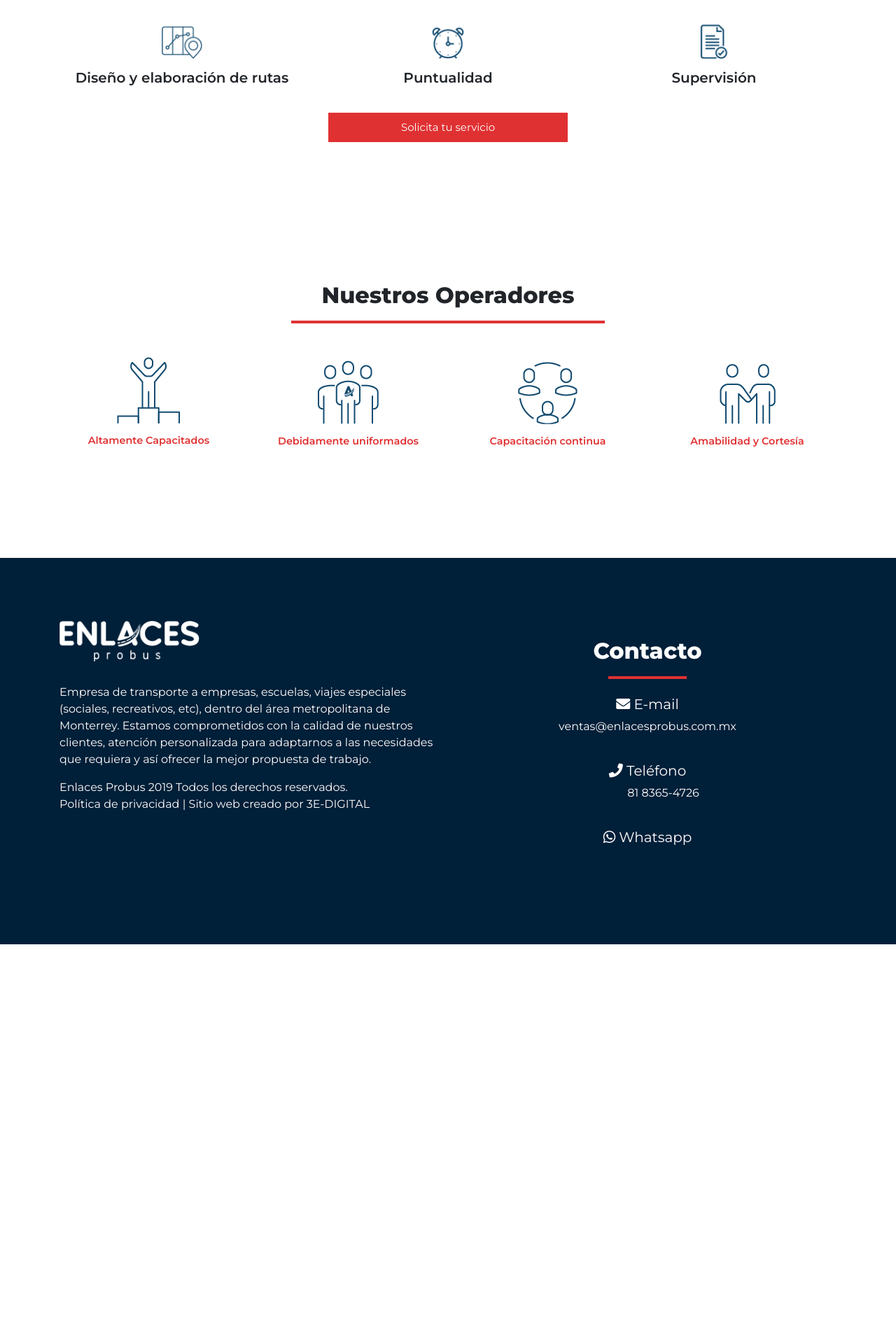
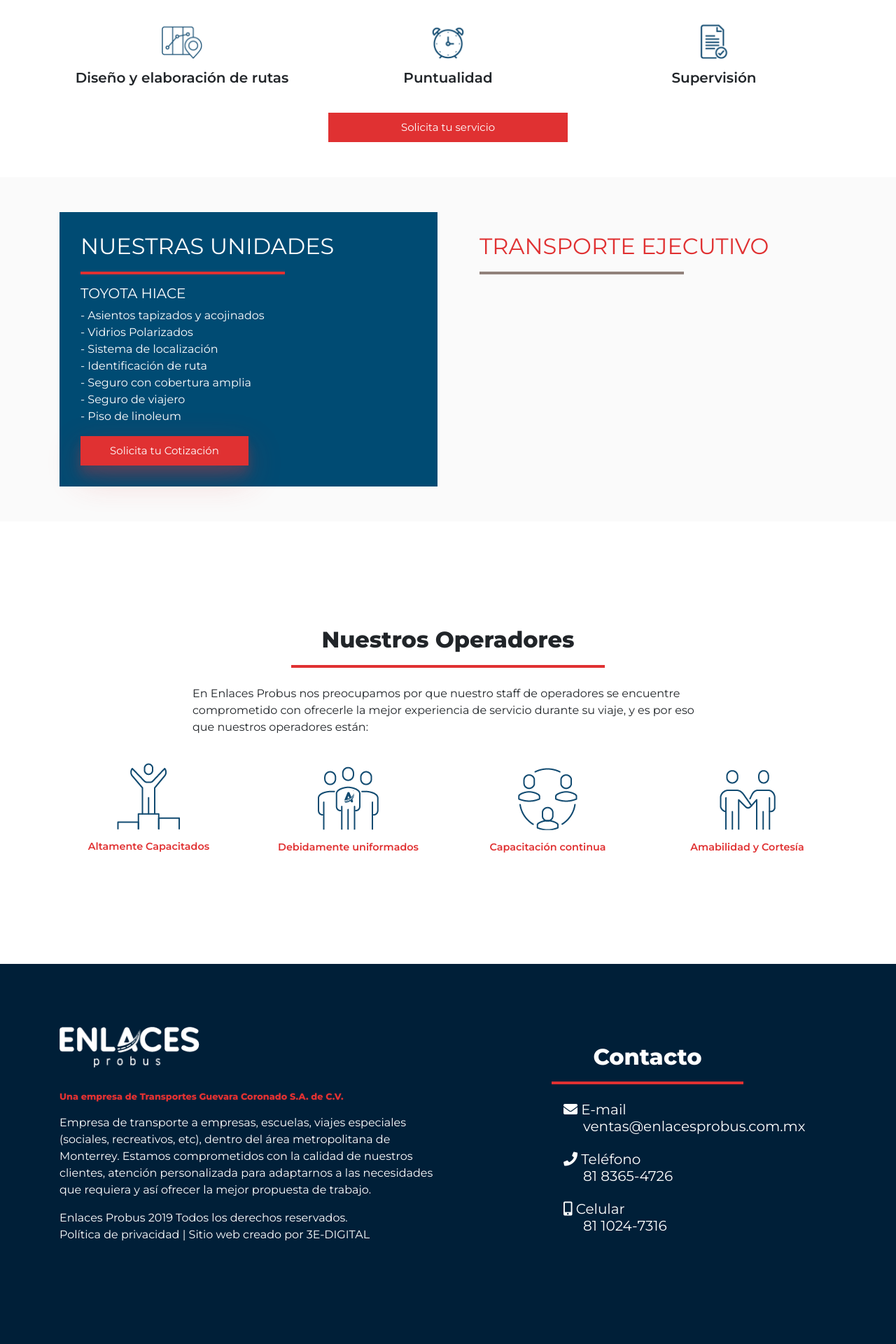
Before and after one commit to theonemanarmy/Pro-Bus, a PHP site: page / in a window 1280 px wide. Shown: the part 1456-3376 px from the top of the page at 70% size. Before the commit the page ends 2805 px from the top, so only its background shows below. Run offline with PHP 8.4, Linux system fonts and the light colour scheme; some libraries are stand-ins or nearby versions.

Commit message:
cambios en el footer y otras cosas

```diff
--- a/css/style.css
+++ b/css/style.css
@@ -219,6 +219,9 @@ a.color {
 .white {
     color:white;
 }
+.red{
+    color: rgba(224, 49, 50, 1);
+}
 /*---------------- intro -----------------*/
 #intro {
     z-index: 1;
@@ -424,6 +427,38 @@ p.transportacion {
     padding: 100px 0;
     text-align: center;
 }
+.ventajas .btn-5{
+    display: block;
+
+    position: relative;
+    background: rgba(224, 49, 50, 1);
+    width: 50%;
+    padding: 10px;
+    border: rgba(224, 49, 50, 1);
+    color: white;
+    font-weight: 400;
+    font-size: 15px;
+    -webkit-transition-duration: 0.4s; /* Safari */
+    transition-duration: 0.4s;
+    cursor: pointer;
+    text-align: center;
+    box-shadow: 0 12px 16px 0 rgba(224, 49, 50, 0.24),0 17px 50px 0 rgba(224, 49, 50, 0.24);
+}
+.ventajas .btn-5:hover{
+    background: rgba(224, 49, 50, 1);
+    border: rgba(224, 49, 50, 1);
+    color: white;
+    box-shadow: 0 12px 16px 0 rgba(0,0,0,0.24),0 17px 50px 0 rgba(0,0,0,0.19);
+}
+.content-Unidades{
+    background: rgba(0, 75, 115, 1);
+    margin: 50px 0;
+    padding: 30px;
+}
+.content-Unidad-fisica{
+    margin: 50px 0;
+    padding: 30px;
+}
 .form-control:hover , .form-control:focus {
     border: 3px solid #001F38 !important;
     outline-style: none;
@@ -461,6 +496,12 @@ footer .img-logo-footer{
     padding-bottom: 20px;
 }
 
+footer ul li a h5 span{
+    padding-left: 28px;
+}
+footer .list-footer{
+    padding-left: 150px;
+}
 h3.footer {
     font-weight: 800;
 }
@@ -578,6 +619,9 @@ h3.footer {
    .mostrar-1  {
        display: flex!important;
    }
+   footer .list-footer{
+    padding-left: 50px;
+    }
 
 }
 @media screen and (max-width:550px){
@@ -588,6 +632,15 @@ h3.footer {
         height: auto;
         width: 80px;
     }
+}
+
+@media screen and (max-width:480px){
+    footer ul li a h5 span{
+        padding-left: 0;
+    }
+    footer .list-footer{
+        padding-left: 12px;
+        }
 }
 
 @media screen and (max-width:450px){
--- a/index.html
+++ b/index.html
@@ -213,7 +213,38 @@
 
     <section class="ventajas">
         <div class="container">
+            <div class="row">
+                <div class="col-xs-12 col-sm-12 col-md-6">
+                    <div class="content-Unidades">
+                        <h2 class="text-left white">NUESTRAS UNIDADES</h2>
+                        <hr
+                            style="border: 2px solid rgba(224, 49, 50, 1); width:60%; margin-bottom: 15px; margin-left: 0;">
 
+                        <h5 class="text-left white">TOYOTA HIACE</h5>
+
+                        <ul class="white" style="padding: 0;">
+                            <li><span>-</span> Asientos tapizados y acojinados</li>
+                            <li><span>-</span> Vidrios Polarizados</li>
+                            <li><span>-</span> Sistema de localización</li>
+                            <li><span>-</span> Identificación de ruta</li>
+                            <li><span>-</span> Seguro con cobertura amplia</li>
+                            <li><span>-</span> Seguro de viajero</li>
+                            <li><span>-</span> Piso de linoleum</li>
+                        </ul>
+
+                        <a href="#" class="btn-5">Solicita tu Cotización</a>
+                    </div>
+                </div>
+                <div class="col-xs-12 col-sm-12 col-md-6">
+                    <div class="content-Unidad-fisica">
+                        <h2 class="text-left red">TRANSPORTE EJECUTIVO</h2>
+                        <hr style="border: 2px solid rgb(145, 129, 123, 1); width:60%; margin-bottom: 15px; margin-left: 0;">
+
+
+
+                    </div>
+                </div>
+            </div>
         </div>
     </section>
 
@@ -226,6 +257,19 @@
 
                 </div>
             </div>
+            <div class="row">
+                <div class="col-xs-12 col-md-2"></div>
+                <div class="col-xs-12 col-sm-8">
+                    <p>
+                        En Enlaces Probus nos preocupamos por que nuestro staff de operadores se
+                        encuentre comprometido con ofrecerle la mejor experiencia de servicio durante
+                        su viaje, y es por eso que nuestros operadores están:
+                    </p>
+                </div>
+                <div class="col-xs-12 col-md-2"></div>
+            </div>
+
+
 
             <div class="row" data-aos="fade">
                 <div class="col-xs-12 col-sm-12 col-md-3">
@@ -303,11 +347,14 @@
 
         <div class="container">
             <div class="row">
-                <div class="col-xs-12 col-sm-6 text-xs-center text-md-left">
+                <div class="col-xs-12 col-sm-12 col-md-6 text-xs-center text-md-left">
                     <h3 class="footer footer-text oculto">
                         <img src="images/icons/Recurso11.png" width="200" alt="">
                     </h3>
                     <br>
+                    <p style="color: rgba(224, 49, 50, 1); font-size: 0.8em;"><b>Una empresa de Transportes Guevara
+                            Coronado S.A. de C.V.</b></p>
+
                     <p class=" footer-text oculto white">
                         Empresa de transporte a empresas, escuelas, viajes especiales
                         (sociales, recreativos, etc), dentro del área metropolitana
@@ -325,36 +372,61 @@
                 </div>
 
 
-                <div class="col-xs-12 col-sm-6 ml-auto margen-movil2 text-center ">
-                    <h3 class="footer footer-text mostrar-imagen-servicios "> <img src="images/icons/Recurso11.png" width="200" alt=""></h3>
+                <div class="col-xs-12 col-sm-12 col-md-6 ml-auto margen-movil2 text-center ">
+                    <h3 class="footer footer-text mostrar-imagen-servicios "> <img src="images/icons/Recurso11.png"
+                            width="200" alt=""></h3>
 
                     <br>
 
                     <div class="justify-content-center">
                         <h2 class="text-center white oculto">Contacto</h2>
-                        <hr style="border: 2px solid rgba(224, 49, 50, 1); width:20%; margin-bottom: 0px"> <br>
-
-                        <a class="link" href="mailto:ventas@enlacesprobus.com.mx">
-                            <h5><i class="fas fa-envelope"></i> E-mail</h5>
-                            <span> ventas@enlacesprobus.com.mx</span>
-                        </a>
+                        <hr style="border: 2px solid rgba(224, 49, 50, 1); width:50%; margin-bottom: 0px">
 
                         <br>
 
+                        <ul class="list-footer">
+
+                            <li>
+                                <a class="link" href="mailto:ventas@enlacesprobus.com.mx">
+                                    <h5 class="text-left">
+                                        <i class="fas fa-envelope"></i>
+                                         E-mail
+                                         <br>
+                                         <span> ventas@enlacesprobus.com.mx</span>
+                                    </h5>
+
+                                </a>
+                            </li>
+
+
+
+                            <li>
                                 <a class="link" href="tel:8183654726">
-                            <h5><i class="fas fa-phone"></i> Teléfono </h5>
-                            <span style="padding-left:45px;"> 81 8365-4726</span>
+                                    <h5 class="text-left">
+                                        <i class="fas fa-phone"></i>
+                                        Teléfono
+                                        <br>
+                                        <span> 81 8365-4726</span>
+                                    </h5>
+
+
                                 </a>
+                            </li>
 
-                        <br>
 
+
+                            <li>
                                 <a class="link"
                                     href="https://api.whatsapp.com/send?phone=8110068894&text=Hola Necesito mas información"
                                     target="_blank">
-                            <h5>
-                                <i class="fab fa-whatsapp"></i> Whatsapp
+                                    <h5 class="text-left">
+                                        <i class="fas fa-mobile-alt"></i> Celular
+                                        <br>
+                                        <span>81 1024-7316</span>
                                     </h5>
                                 </a>
+                            </li>
+                        </ul>
 
 
                         <br> <br>
@@ -382,6 +454,7 @@
                         </div>
 
                     </div>
+
                 </div>
             </div>
         </div>
@@ -397,8 +470,10 @@
         integrity="sha384-ChfqqxuZUCnJSK3+MXmPNIyE6ZbWh2IMqE241rYiqJxyMiZ6OW/JmZQ5stwEULTy"
         crossorigin="anonymous"></script>
     <script src="js/jquery-3.3.1.min.js"></script>
+    <script src="OwlCarousel2-2.3.4/dist/owl.carousel.min.js"></script>
     <script src="js/jquery.simple-text-rotator.min.js"></script>
     <script src="https://unpkg.com/aos@2.3.1/dist/aos.js"></script>
+
     <script src="js/custom.js"></script>
     <script>
         AOS.init();
--- a/js/custom.js
+++ b/js/custom.js
@@ -3,3 +3,7 @@ nav.addEventListener('click', function(){
     'use strict';
     nav.classList.toggle('to-show');
 });
+
+$(document).ready(function(){
+    $('.owl-carousel').owlCarousel();
+});
```
Lines whose indentation alone changed are shown as unchanged.
